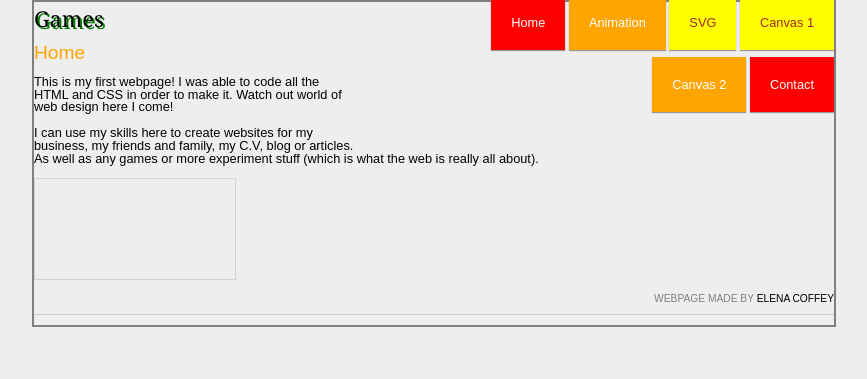
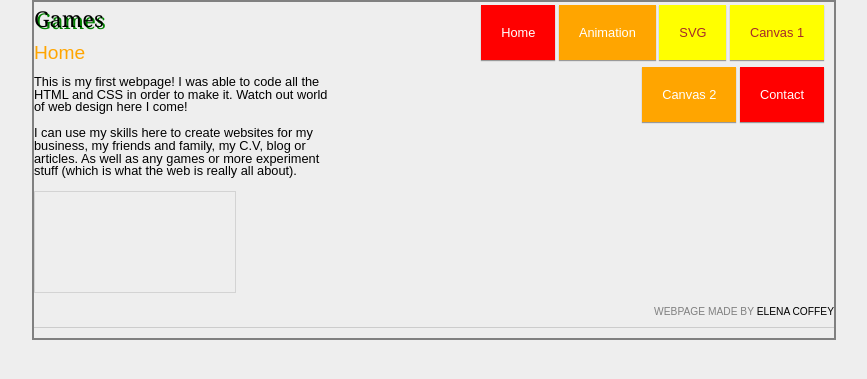
Before and after one commit to ElenaCoffey/Woodconstructors, a PHP site: page /games.html in a window 1280 px wide. Shown: the top 379 px of the page, without its empty margins (206-1073 px from the left). Run offline with PHP 8.4, Linux system fonts and the light colour scheme.

Commit message:
Update style.css

```diff
--- a/style.css
+++ b/style.css
@@ -95,7 +95,7 @@
 	text-align: right;
 	float: right; }
 
-#nav ul{}
+#nav {margin: 10px; }
 
 #nav ul li{  display: inline-block;
 	     height: 62px; }
```
